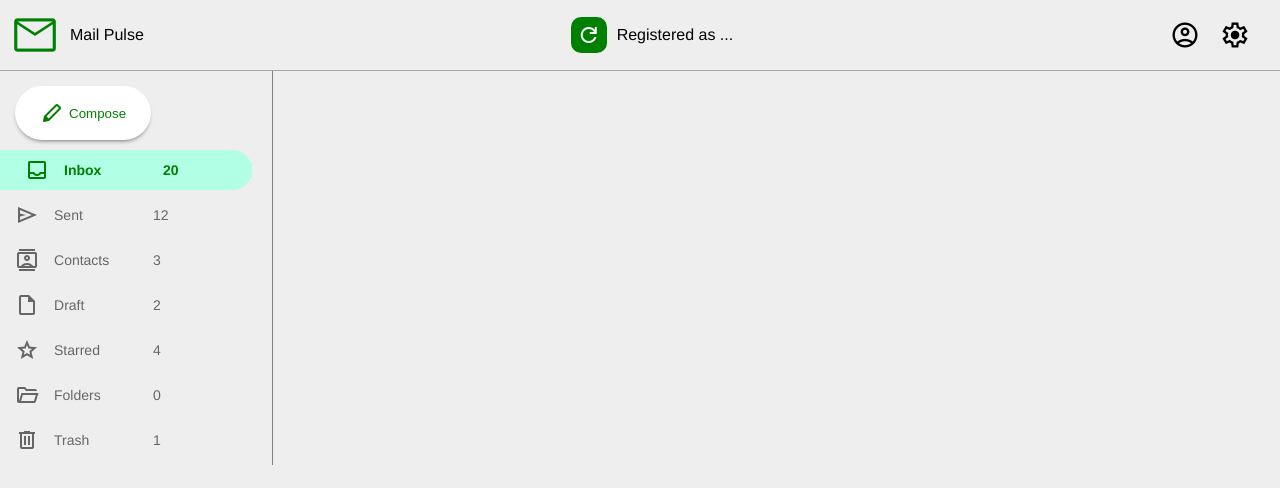
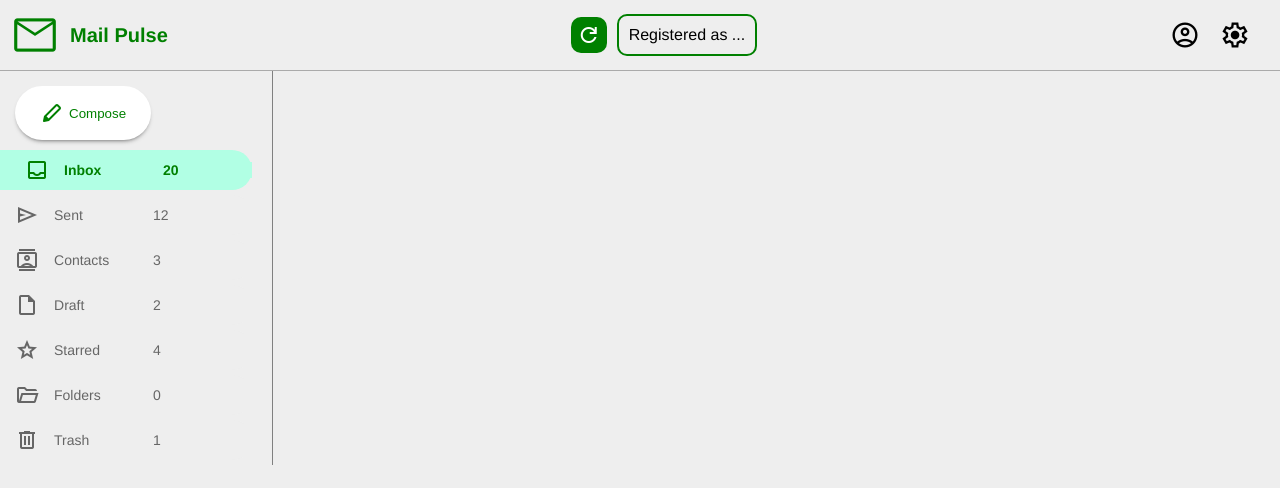
Before and after one commit to Mohamed-code-13/mail-pulse, a Vue app in the folder front-end-mail-server/: page /home in a window 1280 px wide. Shown: the top 488 px of the page. Built offline with nearby package versions, Linux system fonts and the light colour scheme.

Commit message:
Adding a route to every option in the Sidebar. Adding some styles to the header bar.

```diff
--- a/front-end-mail-server/src/components/Header.vue
+++ b/front-end-mail-server/src/components/Header.vue
@@ -6,7 +6,7 @@
     </div>
     <div class="middle">
       <span class="material-symbols-outlined"> refresh </span>
-      <p>Registered as ...</p>
+      <p id="user">Registered as ...</p>
     </div>
     <div class="right">
       <span class="material-symbols-outlined"> account_circle </span>
@@ -39,6 +39,12 @@ export default {}
   color: green;
 }
 
+.title {
+  font-weight: bold;
+  font-size: 20px;
+  color: green;
+}
+
 .middle {
   display: flex;
   align-items: center;
@@ -65,4 +71,10 @@ export default {}
   cursor: pointer;
   font-size: 30px;
 }
+
+#user {
+  border: 2px solid green;
+  border-radius: 10px;
+  padding: 10px;
+}
 </style>
--- a/front-end-mail-server/src/components/SideBar.vue
+++ b/front-end-mail-server/src/components/SideBar.vue
@@ -96,11 +96,13 @@ export default {
   outline: none;
   border: none;
   box-shadow: 0px 3px 5px -3px rgba(0, 0, 0, 0.7);
+  transition: 0.3s;
 }
 
 .compose span {
   background: white;
   margin-right: 5px;
+  transition: 0.3s;
 }
 
 .compose:hover,
--- a/front-end-mail-server/src/views/LoginForm.vue
+++ b/front-end-mail-server/src/views/LoginForm.vue
@@ -24,7 +24,7 @@ export default {
     const router = useRouter()
 
     const login = () => {
-      router.push('/home')
+      router.push('/home/inbox')
     }
 
     const goToSignUp = () => {
--- a/front-end-mail-server/src/views/SignUpForm.vue
+++ b/front-end-mail-server/src/views/SignUpForm.vue
@@ -27,7 +27,7 @@ export default {
     const router = useRouter()
 
     const signup = () => {
-      router.push('/home')
+      router.push('/home/inbox')
     }
 
     const goToLogin = () => {
```
Also changed, not shown: front-end-mail-server/src/router/index.js (+30 -0 lines).
